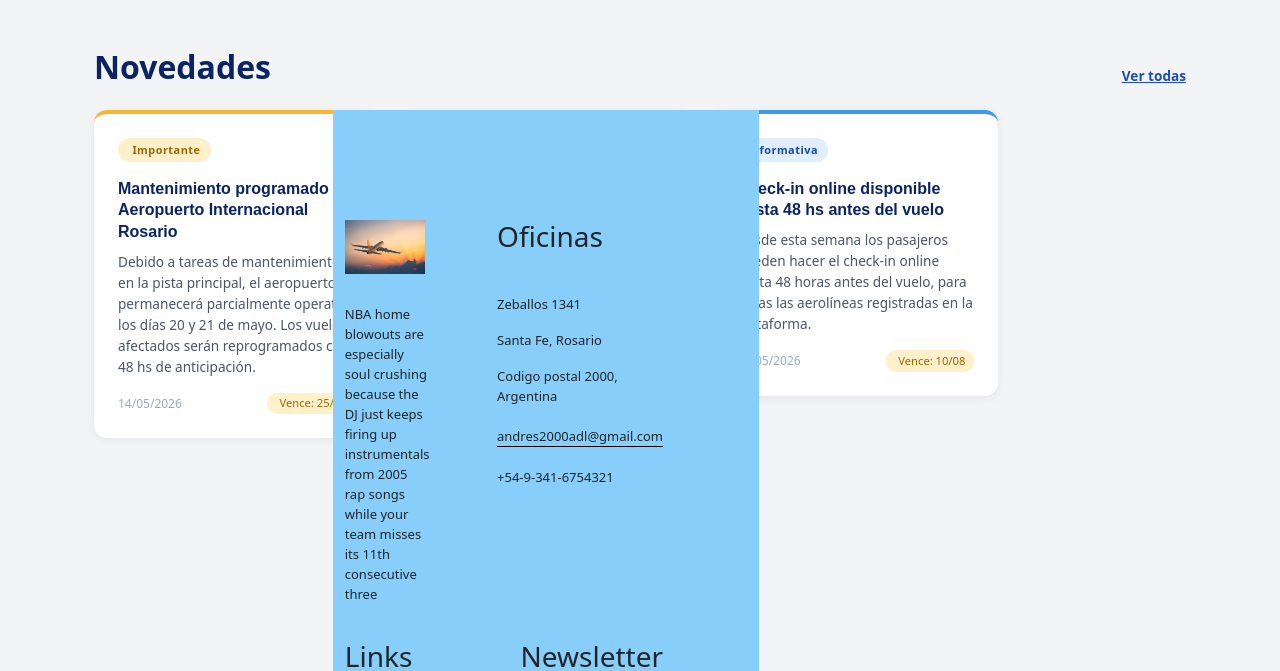
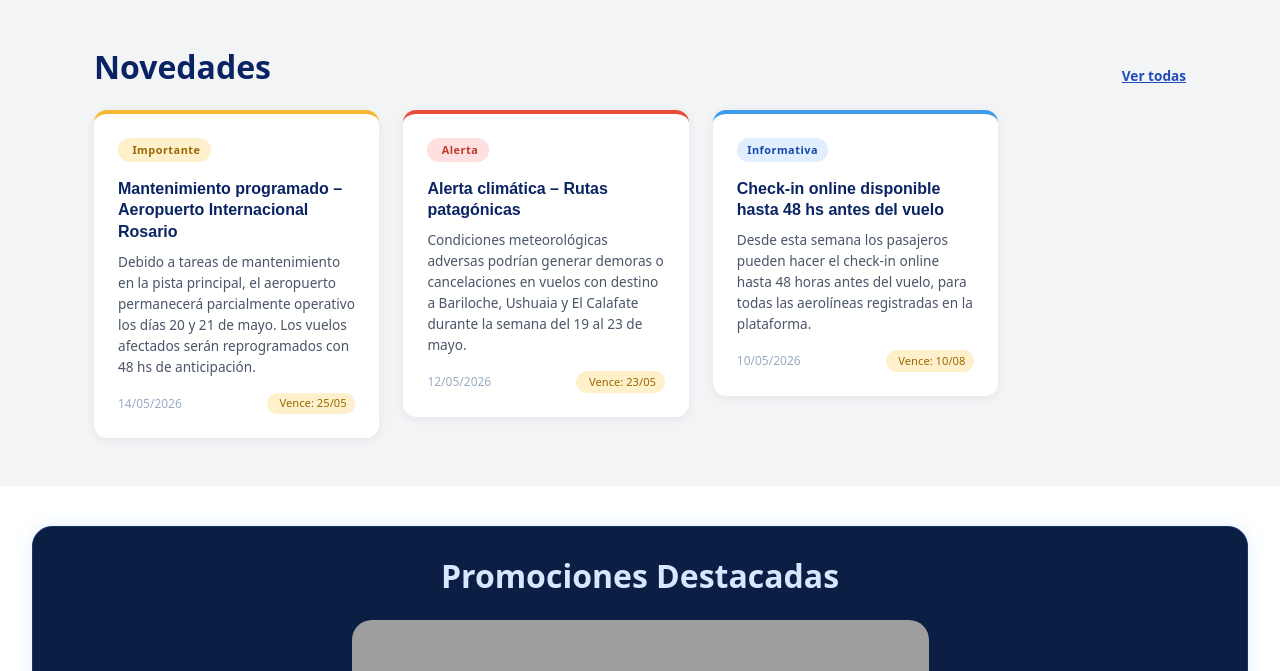
Before and after one commit to AndresDL/TP_EG_1erC, a PHP site: page / in a window 1280 px wide. Shown: the top 671 px of the page. Run offline with PHP 8.4, Linux system fonts and the light colour scheme; grey boxes are pictures that could not be loaded.

Commit message:
Arreglos - novedades

```diff
--- a/estilos-footer.css
+++ b/estilos-footer.css
@@ -1,7 +1,7 @@
 
 footer{
     width: 100%;
-    position: absolute;
+    position: bottom;
     background: lightskyblue;
     padding: 100px 0 30px;
     font-size: 13px;
--- a/index.html
+++ b/index.html
@@ -1,5 +1,6 @@
 <!DOCTYPE html>
 <html lang="es">
+
 <head>
   <meta charset="UTF-8">
   <meta name="viewport" content="width=device-width, initial-scale=1.0">
@@ -69,9 +70,11 @@
             </div>
           </div>
         </div>
+      </div>
+    </div>
+  </section>
 
   <!--PROMOCIONES-->
-
   <section class="promociones-section">
 
     <h2 class="text-center mb-4"> Promociones Destacadas</h2>
```
Lines whose indentation alone changed are shown as unchanged.
